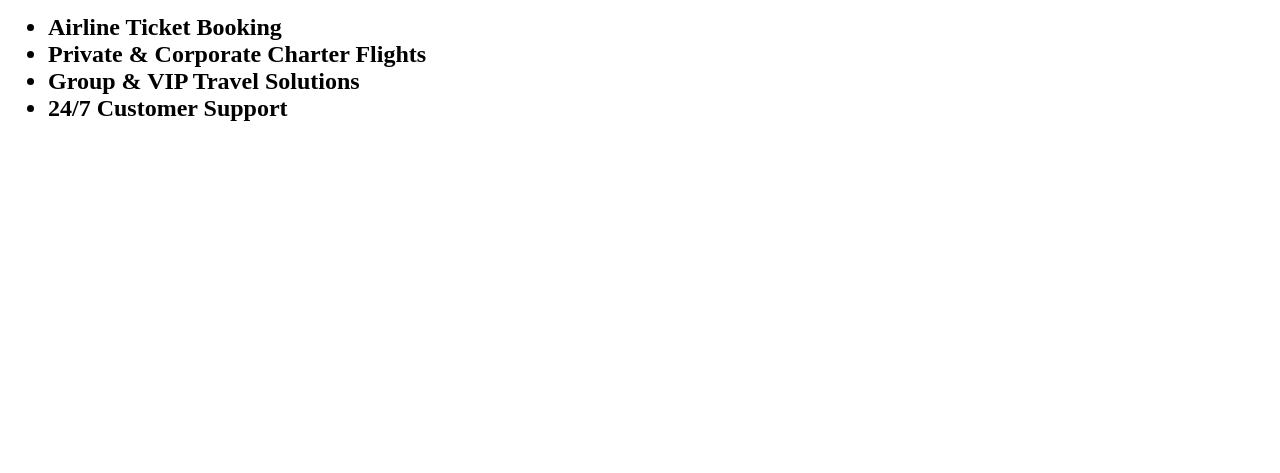
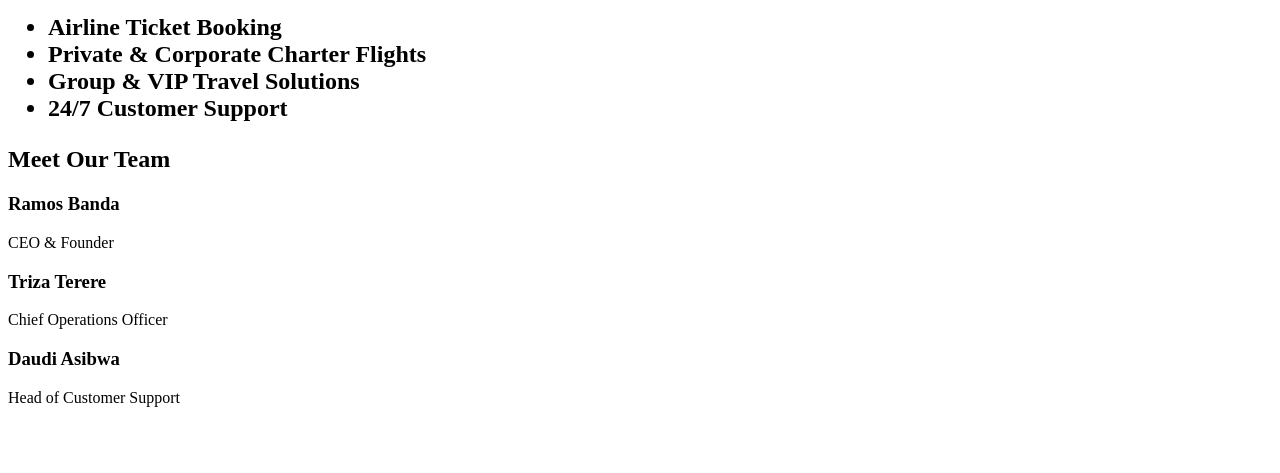
Before and after one commit to markmusonye15/East-West, a plain HTML site: page about.html in a window 1280 px wide. Shown: the part 327-800 px from the top of the page. Drawn offline with Linux system fonts and the light colour scheme.

Commit message:
added team members

```diff
--- a/about.html
+++ b/about.html
@@ -25,7 +25,7 @@
     <section class="about">
       <h2>Who We Are</h2>
       <p>
-        FlightBooker is a leading provider of airline and charter flight booking
+        East-West is a leading provider of airline and charter flight booking
         services, offering seamless travel solutions for individuals and
         businesses. With a passion for excellence and customer satisfaction, we
         make booking flights easy, fast, and reliable.
@@ -51,6 +51,23 @@
         <li>24/7 Customer Support</li>
       </ul>
     </section>
+    <section class="team">
+      <h2>Meet Our Team</h2>
+      <div class="team-members">
+        <div class="member">
+          <h3>Ramos Banda</h3>
+          <p>CEO & Founder</p>
+        </div>
+        <div class="member">
+          <h3>Triza Terere</h3>
+          <p>Chief Operations Officer</p>
+        </div>
+        <div class="member">
+          <h3>Daudi Asibwa</h3>
+          <p>Head of Customer Support</p>
+        </div>
+      </div>
+    </section>
 
     <script src="./js/about.js"></script>
   </body>
```
